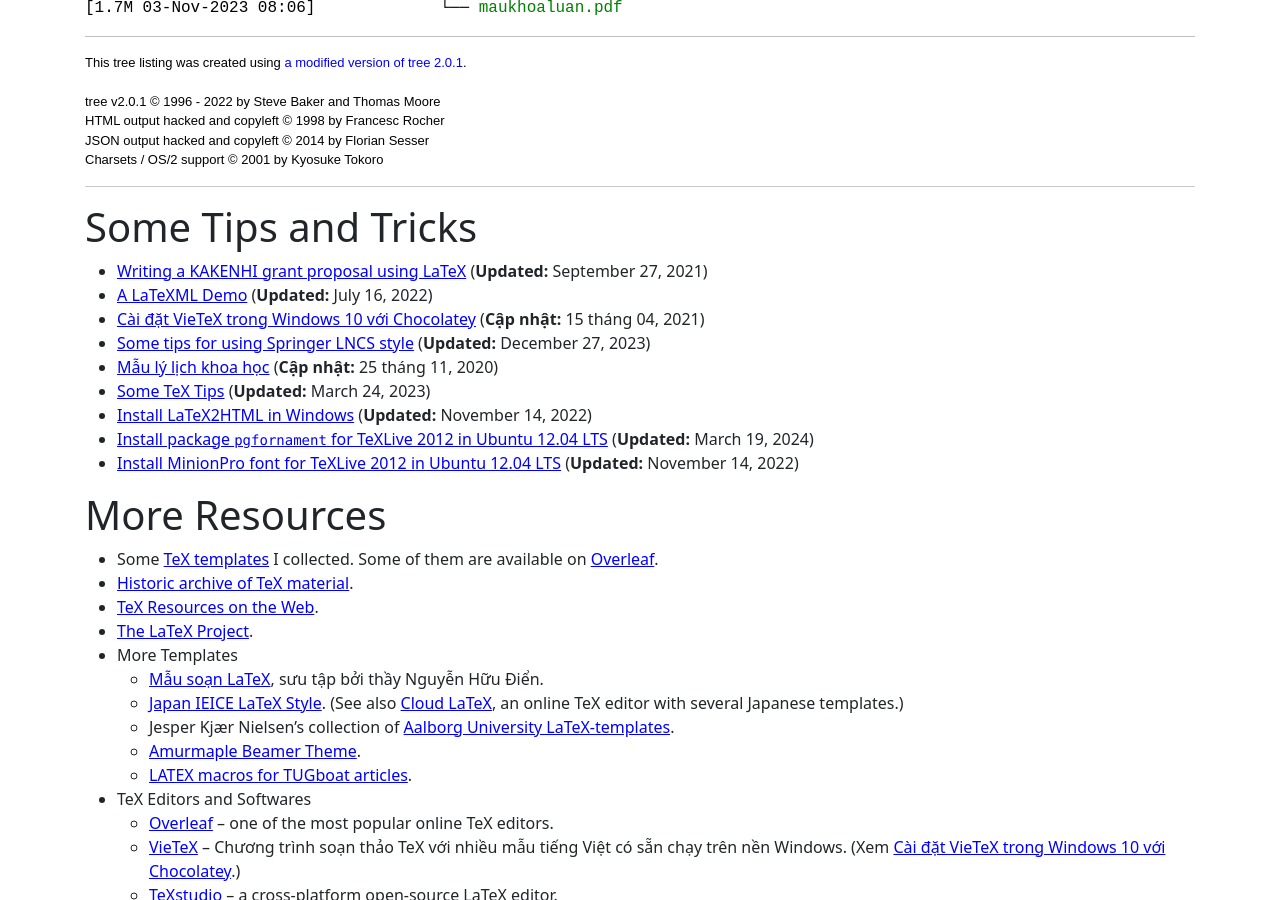
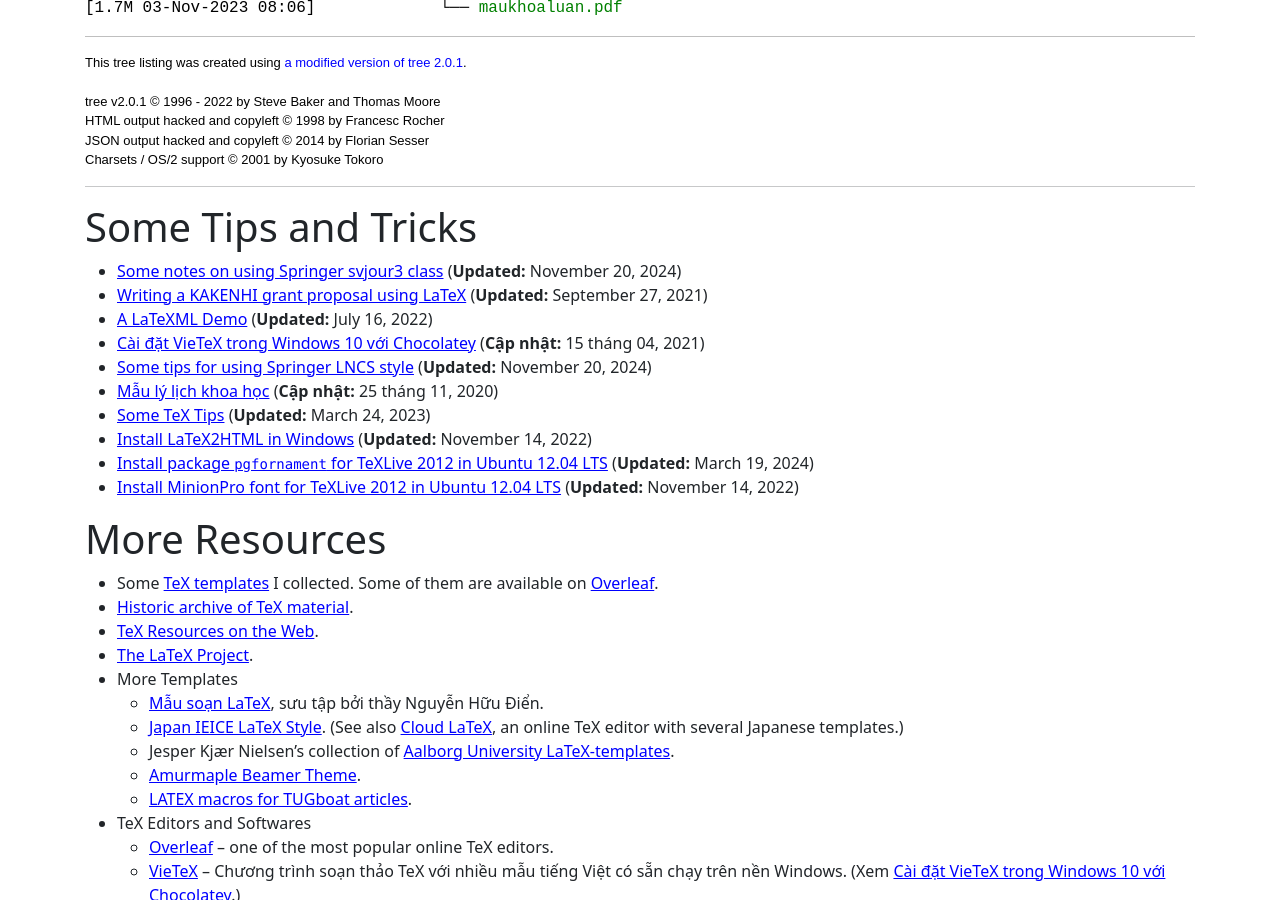
Before and after one commit to hoanganhduc/hoanganhduc.github.io, a Jekyll site: the page built from tex/index.md, in a window 1280 px wide and 900 px high, scrolled down 1572 px. Built offline with Jekyll 4.4.1, drawn with Linux system fonts in a browser that asks for light colours; nearby versions of some CDN libraries; a style sheet for code colours, icons or effects is not loaded; part of the change alters nothing that is shown.

Commit message:
Updated @ 2024-11-20  10:58:37 ICT

````diff
--- a/_posts/2019-11-20-some-tips-for-using-springer-lncs-style.md
+++ b/_posts/2019-11-20-some-tips-for-using-springer-lncs-style.md
@@ -4,7 +4,7 @@ title: "Some tips for using Springer LNCS style"
 author: "Duc A. Hoang"
 categories:
   - tex
-last_modified_at: 2023-12-27
+last_modified_at: 2024-11-20
 description: This post contains some tips for using Springer LNCS style
 keywords: LaTeX, Springer, LNCS, author, tips
 <!--published: false-->
@@ -12,7 +12,7 @@ keywords: LaTeX, Springer, LNCS, author, tips
 
 <div class="alert alert-info" markdown="1">
 <h1 class="alert-heading">Summary</h1>
-This page contains some tips I collected when using Springer LNCS style to prepare manuscripts and submissions in some international conferences. Many of these tips are from [here](http://lata2019.irdta.eu/finalpaperinstructions/). You can download {% include files.html name="llncs2e-custom.tar.gz" text="this customized version" %} (in which I used several recommended tips below). [Here](https://latextemplates.github.io/LNCS/) is a more customized version with several additional features that you can use to prepare your draft. You can find [here]({% post_url 2018-05-26-some-tex-tips %}) some more tips for using TeX.
+This page contains some tips I collected when using Springer LNCS style to prepare manuscripts and submissions in some international conferences. Many of these tips are from [here](http://lata2019.irdta.eu/finalpaperinstructions/). You can download {% include files.html name="llncs2e-custom.tar.gz" text="this customized version" %} (in which I used several recommended tips below). [Here](https://latextemplates.github.io/LNCS/) is a more customized version with several additional features that you can use to prepare your draft. You can find [here]({% post_url 2018-05-26-some-tex-tips %}) some more tips for using TeX and [here](% post_url 2024-11-20-some-notes-on-using-Springer-svjour3-class %) some tips for using Springer `svjour3` style.
 </div>
 
 
--- /dev/null
+++ b/_posts/2024-11-20-some-notes-on-using-Springer-svjour3-class.md
@@ -0,0 +1,97 @@
+---
+layout: blog-post
+title: "Some notes on using Springer svjour3 class"
+author: "Duc A. Hoang"
+categories:
+  - tex
+last_modified_at: 2024-11-20
+description: This post contains some notes on using Springer svjour3 class to prepare manuscripts and submissions in some Springer journals
+keywords: LaTeX, Springer, svjour3, author, tips
+<!--published: false-->
+---
+
+<div class="alert alert-info" markdown="1">
+<h1 class="alert-heading">Summary</h1>
+This page contains some notes I find useful when using Springer `svjour3` class to prepare manuscripts and submissions in some journals. You can find [here](https://latextemplates.github.io/LNCS/) a more customized version with several additional features that you can use to prepare your draft. You can find [here]({% post_url 2018-05-26-some-tex-tips %}) some more tips for using TeX and [here]({% post_url 2019-11-20-some-tips-for-using-springer-lncs-style %}) some tips for using Springer LNCS style.
+
+* TOC
+{:toc}
+
+</div>
+
+# Download
+
+You can download the `svjour3` class from [here](https://media.springer.com/full/springer-instructions-for-authors-assets/zip/468198_LaTeX_DL_468198_240419.zip). I also downloaded a copy {% include files.html name="468198_LaTeX_DL_468198_240419.zip" text="here" %}. (MD5SUM: `89998b8a6754c5f2349c141a7595c64f`)
+
+# Some Configurations
+
+## Add Statements and Declarations
+
+In the file `svjour3.cls`, there is already a definition for the `acknowledgements` environment. You can use it to add your acknowledgements. Furthermore, some journals require you to add some statements and declarations. To achieve this, one way is to define a new `\declare` command as follows:
+
+```latex
+\newcommand{\declare}[2]{
+    \renewcommand{\ackname}{{#1}} % Change the title "Acknowledgements" to #1
+    {\begin{acknowledgements}% #2 is the content of the declaration/statement
+        #2
+    \end{acknowledgements}}
+}
+```
+
+And then you can use it as follows:
+
+```latex
+\declare{Conflict of interest}{
+    The authors declare that they have no conflict of interest.
+}
+```
+
+## Author-year Citation
+
+To use author-year citation, you can use the `natbib` package with the `svjour3` class. You can use the following commands to set the citation style:
+
+```latex
+\usepackage{natbib}
+% show citations like (Author1 et al. 2019; Author2 2020)
+% that is, no comma between the author and the year
+\setcitestyle{round,sort&compress,aysep={},yysep={;}}
+\let\cite\citep % Make \cite behave like \citep
+
+% Some other configurations
+
+\begin{document}
+
+% Some contents
+
+% BibTeX users please use one of
+\bibliographystyle{spbasic}      % basic style, author-year citations
+% \bibliographystyle{spmpsci}      % mathematics and physical sciences
+% \bibliographystyle{spphys}       % APS-like style for physics
+\bibliography{<your-bib-file>}
+
+\end{document}
+```
+
+To display the URLs in the bibliography with blue color, you can use the following configuration in addition to the `hyperref` package:
+
+```latex
+% Redefine the \urlstyle command to change the style of URLs in bibliography
+% by setting the URL font color to blue and applies a specific style based on the argument provided
+\renewcommand\urlstyle[1]{\renewcommand\UrlFont{\color{blue}\csname url#1style\endcsname}}
+```
+
+## `hyperref` Package Settings
+
+```latex
+\usepackage{hyperref}
+% Hyperref options
+\hypersetup{
+    hidelinks,          % This option hides the colored boxes around links
+    colorlinks=true,    % This option colors the text of links instead of using colored boxes
+    allcolors=blue,     % This sets the color of all types of links (e.g., citations, URLs) to blue
+    unicode,            % This allows the use of Unicode characters in PDF bookmarks
+    bookmarks,          % This enables the creation of bookmarks in the PDF
+    bookmarksopen,      % This option makes all bookmarks visible when the PDF is opened
+    bookmarksdepth=2    % This sets the depth of the bookmarks tree to 2 levels
+}
+```
````
Also changed, not shown: 2 other files.
